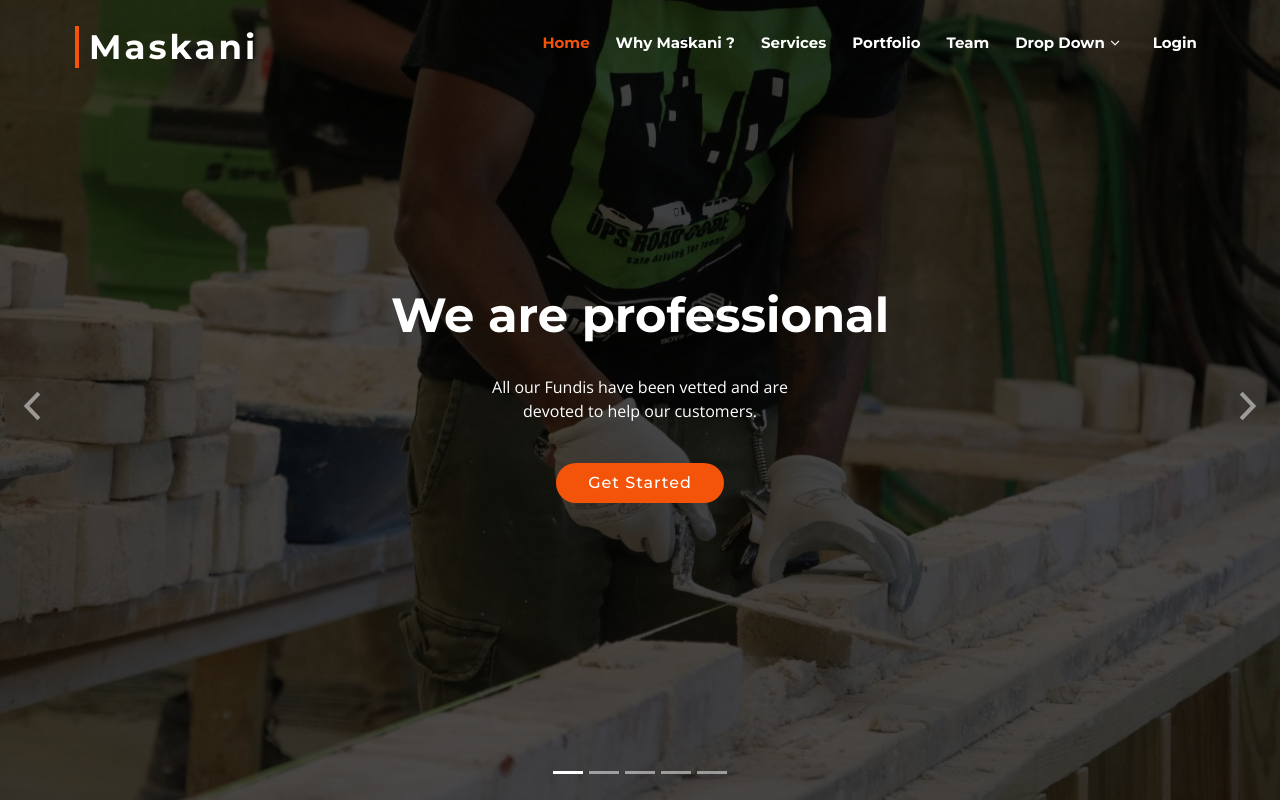
After one commit to Mtsumi/maskani, a Flask app: template templates/base.html in a window 1280 px wide. The commit adds this page. Run offline with Flask 2, Linux system fonts and the light colour scheme; the template is opened without the code that fills it, so the values that code supplies are empty; parts of the project's set-up code (start-up, migrations or seed data) failed here and were passed over; some libraries are stand-ins or nearby versions; some web fonts are replaced.

Commit message:
favicon update

```diff
--- a/app.py
+++ b/app.py
@@ -7,3 +7,6 @@
 @app.route("/")
 def index():
     return render_template("pages/index.html")
+
+if __name__ == '__main__':
+    app.run(debug=True)
--- a/static/css/style.css
+++ b/static/css/style.css
@@ -1295,8 +1295,8 @@
 }
 
 #contact .form #sendmessage {
-  color: #18d26e;
-  border: 1px solid #18d26e;
+  color: #f4540a;
+  border: 1px solid #f4540a;
   display: none;
   text-align: center;
   padding: 15px;
@@ -1337,7 +1337,7 @@
 }
 
 #contact .form button[type="submit"] {
-  background: #18d26e;
+  background: #f4540a;
   border: 0;
   padding: 10px 30px;
   color: #fff;
@@ -1346,7 +1346,7 @@
 }
 
 #contact .form button[type="submit"]:hover {
-  background: #13a456;
+  background: #f4540a;
 }
 
 /*--------------------------------------------------------------
@@ -1377,7 +1377,7 @@
   font-family: "Montserrat", sans-serif;
   font-weight: 700;
   letter-spacing: 3px;
-  border-left: 4px solid #18d26e;
+  border-left: 4px solid #f4540a;
 }
 
 #footer .footer-top .footer-info p {
@@ -1404,7 +1404,7 @@
 }
 
 #footer .footer-top .social-links a:hover {
-  background: #18d26e;
+  background: #f4540a;
   color: #fff;
 }
 
@@ -1432,7 +1432,7 @@
 }
 
 #footer .footer-top h4::after {
-  background: #18d26e;
+  background: #f4540a;
   width: 60px;
 }
 
@@ -1465,7 +1465,7 @@
 }
 
 #footer .footer-top .footer-links ul a:hover {
-  color: #18d26e;
+  color: #f4540a;
 }
 
 #footer .footer-top .footer-contact {
@@ -1487,7 +1487,7 @@
 }
 
 #footer .footer-top .footer-newsletter input[type="submit"] {
-  background: #18d26e;
+  background: #f4540a;
   border: 0;
   width: 35%;
   padding: 6px 0;
@@ -1498,7 +1498,7 @@
 }
 
 #footer .footer-top .footer-newsletter input[type="submit"]:hover {
-  background: #13a456;
+  background: #f4540a;
 }
 
 #footer .copyright {
--- /dev/null
+++ b/templates/base.html
@@ -0,0 +1,284 @@
+<!DOCTYPE html>
+<html lang="en">
+<head>
+  <meta charset="utf-8">
+  <title>{% block title %}Maskani yetu{% endblock title %}</title>
+  <meta content="width=device-width, initial-scale=1.0" name="viewport">
+  <meta content="" name="keywords">
+  <meta content="" name="description">
+
+  <!-- Favicons -->
+  <link href="../static/img/favicon.png" rel="icon">
+  <link href="../static/img/apple-touch-icon.png" rel="apple-touch-icon">
+
+  <!-- Google Fonts -->
+  <link href="https://fonts.googleapis.com/css?family=Open+Sans:300,300i,400,400i,700,700i|Montserrat:300,400,500,700" rel="stylesheet">
+
+  <!-- Bootstrap CSS File -->
+  <link href="../static/lib/bootstrap/css/bootstrap.min.css" rel="stylesheet">
+
+  <!-- Libraries CSS Files -->
+  <link href="../static/lib/font-awesome/css/font-awesome.min.css" rel="stylesheet">
+  <link href="../static/lib/animate/animate.min.css" rel="stylesheet">
+  <link href="../static/lib/ionicons/css/ionicons.min.css" rel="stylesheet">
+  <link href="../static/lib/owlcarousel/assets/owl.carousel.min.css" rel="stylesheet">
+  <link href="../static/lib/lightbox/css/lightbox.min.css" rel="stylesheet">
+
+  <!-- Main Stylesheet File -->
+  <link href="../static/css/style.css" rel="stylesheet">
+
+</head>
+
+<body>
+
+  <!--==========================
+    Header
+  ============================-->
+  <header id="header">
+    <div class="container-fluid">
+
+      <div id="logo" class="pull-left">
+        <h1><a href="#intro" class="scrollto">Maskani</a></h1>
+        <!-- image logo -->
+        <!-- <a href="#intro"><img src="../static/img/logo.png" alt="" title="" /></a>-->
+      </div>
+
+      <nav id="nav-menu-container">
+        <ul class="nav-menu">
+          <li class="menu-active"><a href="#intro">Home</a></li>
+          <li><a href="# why maskani">Why Maskani ?</a></li>
+          <li><a href="#services">Services</a></li>
+          <li><a href="#portfolio">Portfolio</a></li>
+          <li><a href="#team">Team</a></li>
+          <li class="menu-has-children"><a href="">Drop Down</a>
+            <ul>
+              <li><a href="#">Drop Down 1</a></li>
+              <li><a href="#">Drop Down 3</a></li>
+              <li><a href="#">Drop Down 4</a></li>
+              <li><a href="#">Drop Down 5</a></li>
+            </ul>
+          </li>
+          <li><a href="#Login">Login</a></li>
+        </ul>
+      </nav><!-- #nav-menu-container -->
+    </div>
+  </header><!-- #header -->
+
+  <!--==========================
+    Intro Section
+  ============================-->
+  <section id="intro">
+    <div class="intro-container">
+      <div id="introCarousel" class="carousel  slide carousel-fade" data-ride="carousel">
+
+        <ol class="carousel-indicators"></ol>
+
+        <div class="carousel-inner" role="listbox">
+
+          <div class="carousel-item active">
+            <div class="carousel-background"><img src="../static/img/intro-carousel/1.jpg" alt=""></div>
+            <div class="carousel-container">
+              <div class="carousel-content">
+                <h2>We are professional</h2>
+                <p>All our Fundis have been vetted and are devoted to help our customers.</p>
+                <a href="#featured-services" class="btn-get-started scrollto">Get Started</a>
+              </div>
+            </div>
+          </div>
+
+          <div class="carousel-item">
+            <div class="carousel-background"><img src="../static/img/intro-carousel/2.jpg" alt=""></div>
+            <div class="carousel-container">
+              <div class="carousel-content">
+                <h2>Customer satisfaction is in our Dna</h2>
+                <p>We are obsessed with providing solutions to whatever problem you are facing.</p>
+                <a href="#featured-services" class="btn-get-started scrollto">Get Started</a>
+              </div>
+            </div>
+          </div>
+
+          <div class="carousel-item">
+            <div class="carousel-background"><img src="../static/img/intro-carousel/3.jpg" alt=""></div>
+            <div class="carousel-container">
+              <div class="carousel-content">
+                <h2>Come and Build with us !</h2>
+                <p>Are you a Fundi? Sign up to Maskani and get paid for doing what you're good at.</p>
+                <a href="#featured-services" class="btn-get-started scrollto">Get Started</a>
+              </div>
+            </div>
+          </div>
+
+          <div class="carousel-item">
+            <div class="carousel-background"><img src="../static/img/intro-carousel/4.jpg" alt=""></div>
+            <div class="carousel-container">
+              <div class="carousel-content">
+                <h2>Karibu Maskani</h2>
+                <p>You dont need to tarmac, just drop into Maskani and get </p>
+                <a href="#featured-services" class="btn-get-started scrollto">Get Started</a>
+              </div>
+            </div>
+          </div>
+
+          <div class="carousel-item">
+            <div class="carousel-background"><img src="../static/img/intro-carousel/5.jpg" alt=""></div>
+            <div class="carousel-container">
+              <div class="carousel-content">
+                <h2>Come Get Your Fix!</h2>
+                <p>Need a Fix? Well, not that kind. Post your issue and we will fix it!</p>
+                <a href="#featured-services" class="btn-get-started scrollto">Get Started</a>
+              </div>
+            </div>
+          </div>
+
+        </div>
+
+        <a class="carousel-control-prev" href="#introCarousel" role="button" data-slide="prev">
+          <span class="carousel-control-prev-icon ion-chevron-left" aria-hidden="true"></span>
+          <span class="sr-only">Previous</span>
+        </a>
+
+        <a class="carousel-control-next" href="#introCarousel" role="button" data-slide="next">
+          <span class="carousel-control-next-icon ion-chevron-right" aria-hidden="true"></span>
+          <span class="sr-only">Next</span>
+        </a>
+
+      </div>
+    </div>
+  </section><!-- #intro -->
+
+  <main id="main">
+
+
+
+
+    <!--==========================
+      Call To Action Section
+    ============================-->
+
+   <!--<div class="container text-center">
+        <h3>Call To Action</h3>
+        <p> Duis aute irure dolor in reprehenderit in voluptate velit esse cillum dolore eu fugiat nulla pariatur. Excepteur sint occaecat cupidatat non proident, sunt in culpa qui officia deserunt mollit anim id est laborum.</p>
+        <a class="cta-btn" href="#">Call To Action</a>
+      </div>
+     </section><!-- #call-to-action -->
+
+
+    <!--==========================
+      Skills Section
+    ============================-->
+    <!--<section id="skills">
+      <div class="container">
+
+        <header class="section-header">
+          <h3>Our Skills</h3>
+          <p>Lorem ipsum dolor sit amet, consectetur adipiscing elit, sed do eiusmod tempor incididunt ut labore et dolore magna aliqua. Ut enim ad minim veniam, quis nostrud exercitation ullamco laboris nisi ut aliquip</p>
+        </header>
+
+        <div class="skills-content">
+
+          <div class="progress">
+            <div class="progress-bar bg-success" role="progressbar" aria-valuenow="100" aria-valuemin="0" aria-valuemax="100">
+              <span class="skill">HTML <i class="val">100%</i></span>
+            </div>
+          </div>
+
+          <div class="progress">
+            <div class="progress-bar bg-info" role="progressbar" aria-valuenow="90" aria-valuemin="0" aria-valuemax="100">
+              <span class="skill">CSS <i class="val">90%</i></span>
+            </div>
+          </div>
+
+          <div class="progress">
+            <div class="progress-bar bg-warning" role="progressbar" aria-valuenow="75" aria-valuemin="0" aria-valuemax="100">
+              <span class="skill">JavaScript <i class="val">75%</i></span>
+            </div>
+          </div>
+
+          <div class="progress">
+            <div class="progress-bar bg-danger" role="progressbar" aria-valuenow="55" aria-valuemin="0" aria-valuemax="100">
+              <span class="skill">Photoshop <i class="val">55%</i></span>
+            </div>
+          </div>
+
+        </div>
+
+      </div>
+    </section>
+
+    <!--==========================
+      Facts Section
+    ============================-->
+    <!--<section id="facts"  class="wow fadeIn">
+      <div class="container">
+
+        <header class="section-header">
+          <h3>Facts</h3>
+          <p>Sed ut perspiciatis unde omnis iste natus error sit voluptatem accusantium doloremque</p>
+        </header>
+
+        <div class="row counters">
+
+  				<div class="col-lg-3 col-6 text-center">
+            <span data-toggle="counter-up">274</span>
+            <p>Clients</p>
+  				</div>
+
+          <div class="col-lg-3 col-6 text-center">
+            <span data-toggle="counter-up">421</span>
+            <p>Projects</p>
+  				</div>
+
+          <div class="col-lg-3 col-6 text-center">
+            <span data-toggle="counter-up">1,364</span>
+            <p>Hours Of Support</p>
+  				</div>
+
+          <div class="col-lg-3 col-6 text-center">
+            <span data-toggle="counter-up">18</span>
+            <p>Hard Workers</p>
+  				</div>
+
+  			</div>
+
+        <div class="facts-img">
+          <img src="../static/img/facts-img.png" alt="" class="img-fluid">
+        </div>
+
+      </div>
+    </section><!-- #facts -->
+
+    <!--==========================
+      Portfolio Section
+    ============================-->
+
+
+
+
+  </footer><!-- #footer -->
+
+  <a href="#" class="back-to-top"><i class="fa fa-chevron-up"></i></a>
+  <!-- Uncomment below i you want to use a preloader -->
+  <!-- <div id="preloader"></div> -->
+
+  <!-- JavaScript Libraries -->
+  <script src="static/lib/jquery/jquery.min.js"></script>
+  <script src="static/lib/jquery/jquery-migrate.min.js"></script>
+  <script src="static/lib/bootstrap/js/bootstrap.bundle.min.js"></script>
+  <script src="static/lib/easing/easing.min.js"></script>
+  <script src="static/lib/superfish/hoverIntent.js"></script>
+  <script src="static/lib/superfish/superfish.min.js"></script>
+  <script src="static/lib/wow/wow.min.js"></script>
+  <script src="static/lib/waypoints/waypoints.min.js"></script>
+  <script src="static/lib/counterup/counterup.min.js"></script>
+  <script src="static/lib/owlcarousel/owl.carousel.min.js"></script>
+  <script src="static/lib/isotope/isotope.pkgd.min.js"></script>
+  <script src="static/lib/lightbox/js/lightbox.min.js"></script>
+  <script src="static/lib/touchSwipe/jquery.touchSwipe.min.js"></script>
+  <!-- Contact Form JavaScript File -->
+  <script src="contactform/contactform.js"></script>
+
+  <!-- Template Main Javascript File -->
+  <script src="../static/js/main.js"></script>
+<!--Index form -->
+</body>
+</html>
```
Also changed, not shown: auth.py (+10 -1 lines), config.py (+7 -0 lines), models.py (+10 -10 lines), templates/pages/index.html (+21 -11 lines), static/img/aly.jpeg (added), static/img/hillary.jpg (added), static/img/hillary1.jpg (added), static/img/maskani_logo.png (added).
